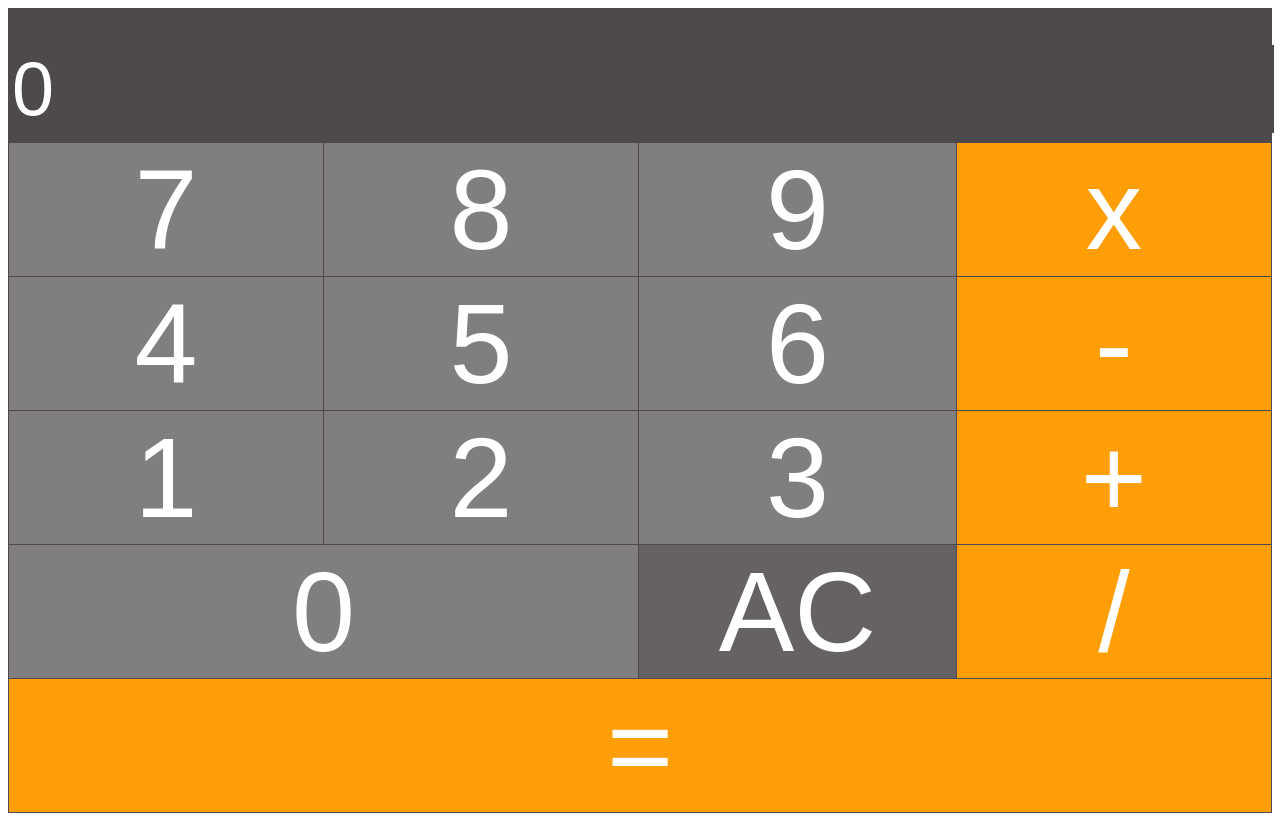
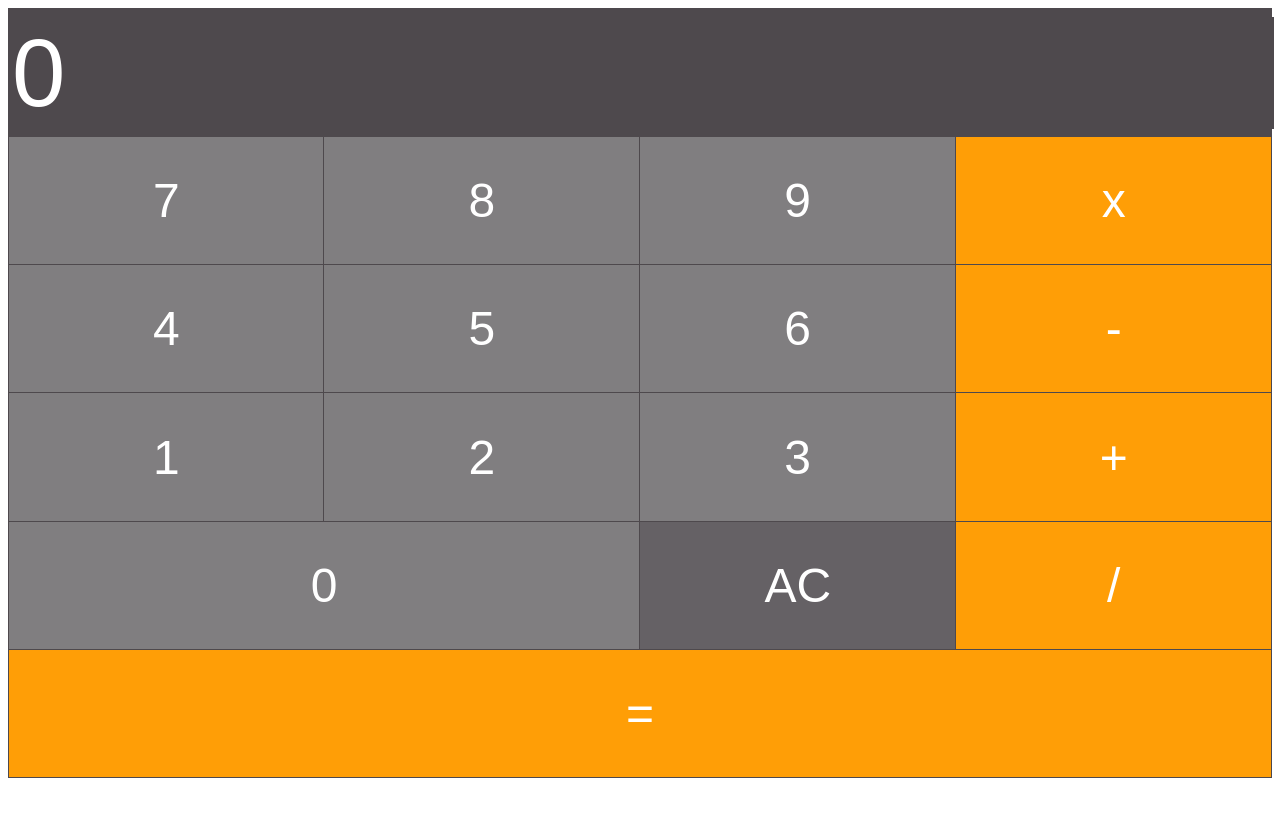
Before and after one commit to 24000722/FNB-Week-5, a plain HTML site: page index.html in a window 1280 px wide. After the commit the page ends 800 px from the top, so only its background shows below. Drawn offline with Linux system fonts and the light colour scheme.

Commit message:
Update style.css

```diff
--- a/style.css
+++ b/style.css
@@ -2,7 +2,7 @@ table{
 color: #fff;
 text-align: center;
 border-collapse: collapse;
-font: normal 3cm Arial, Helvetica, sans-serif;
+font: normal 3em Arial, Helvetica, sans-serif;
 }
 
 tr{
@@ -19,7 +19,7 @@ td{
     background-color: #4e494d;
     text-align: left;
     width: 100%;
-    font-size: 2cm;
+    font-size: 2em;
     color: #fff;
     border: 0px;
 }
```
